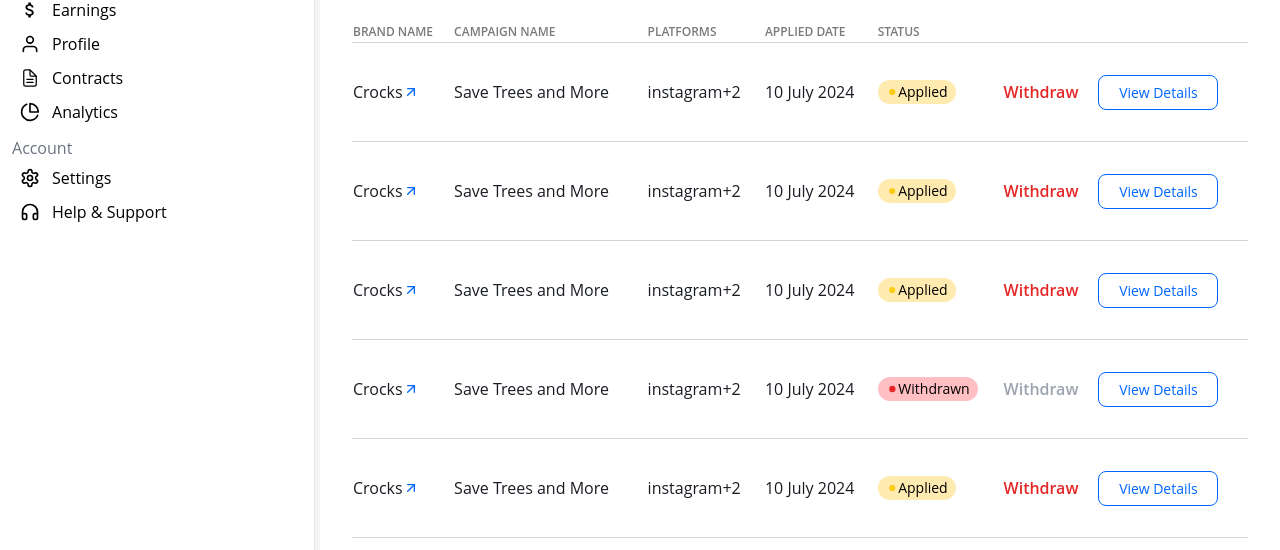
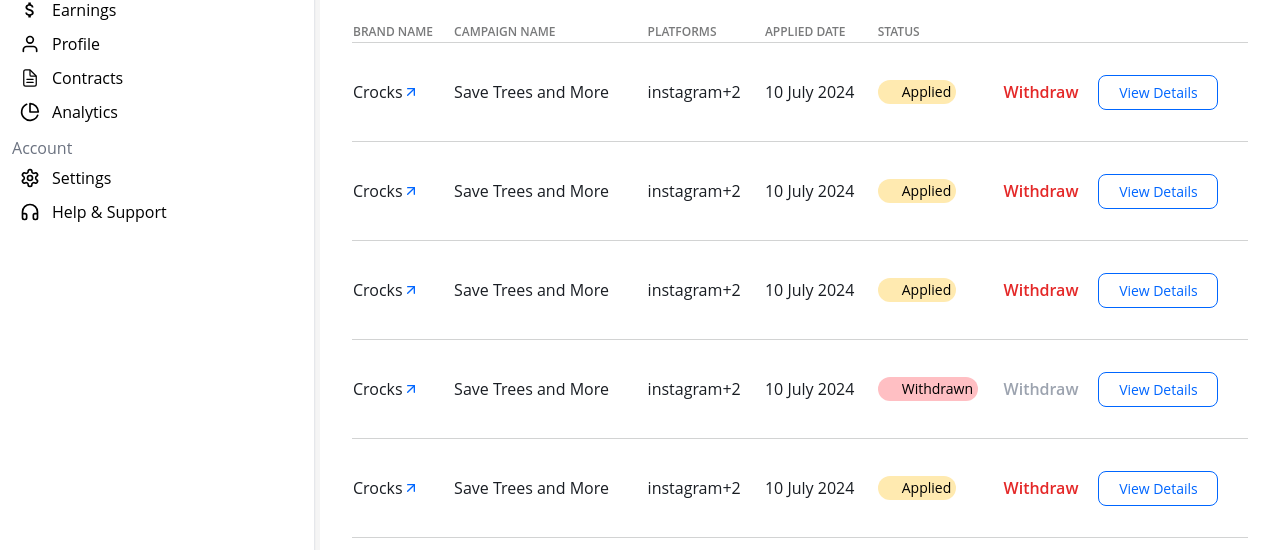
Before and after one commit to Darshana1907/InfluencerProj, a React (Create React App) app: page /Applied in a window 1280 px wide. Shown: the part 178-728 px from the top of the page. Built offline with nearby package versions, Linux system fonts and the light colour scheme.

Commit message:
ChangesF

```diff
--- a/src/Manage/Opportunities/AppliedComp/AppliedComp.jsx
+++ b/src/Manage/Opportunities/AppliedComp/AppliedComp.jsx
@@ -170,7 +170,7 @@
                        }`}
                       >
                         <GoDotFill
-                          className={` text-2xl ${
+                          className={` text-2xl p-1 m-1 ${
                             data.status === "Withdrawn"
                               ? "text-[#E42828] "
                               : "text-[#FACC15]"
```
